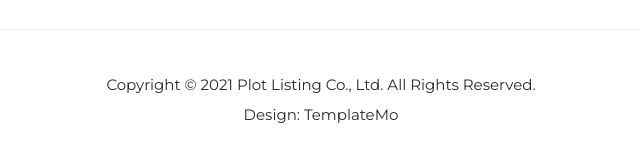
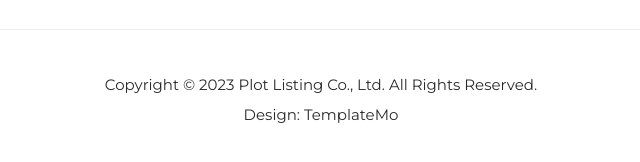
Before and after one commit to TinDaKing/UrbanEasy, a plain HTML site: page listing.html in a window 1280 px wide. Shown: the part 2317-2479 px from the top of the page, 319-959 px from the left. Drawn offline with Linux system fonts and the light colour scheme.

Commit message:
test commit

```diff
--- a/listing.html
+++ b/listing.html
@@ -818,7 +818,7 @@ https://templatemo.com/tm-564-plot-listing
         </div>
         <div class="col-lg-12">
           <div class="sub-footer">
-            <p>Copyright © 2021 Plot Listing Co., Ltd. All Rights Reserved.
+            <p>Copyright © 2023 Plot Listing Co., Ltd. All Rights Reserved.
             <br>
 			Design: <a rel="nofollow" href="https://templatemo.com" title="CSS Templates">TemplateMo</a></p>
           </div>
```
